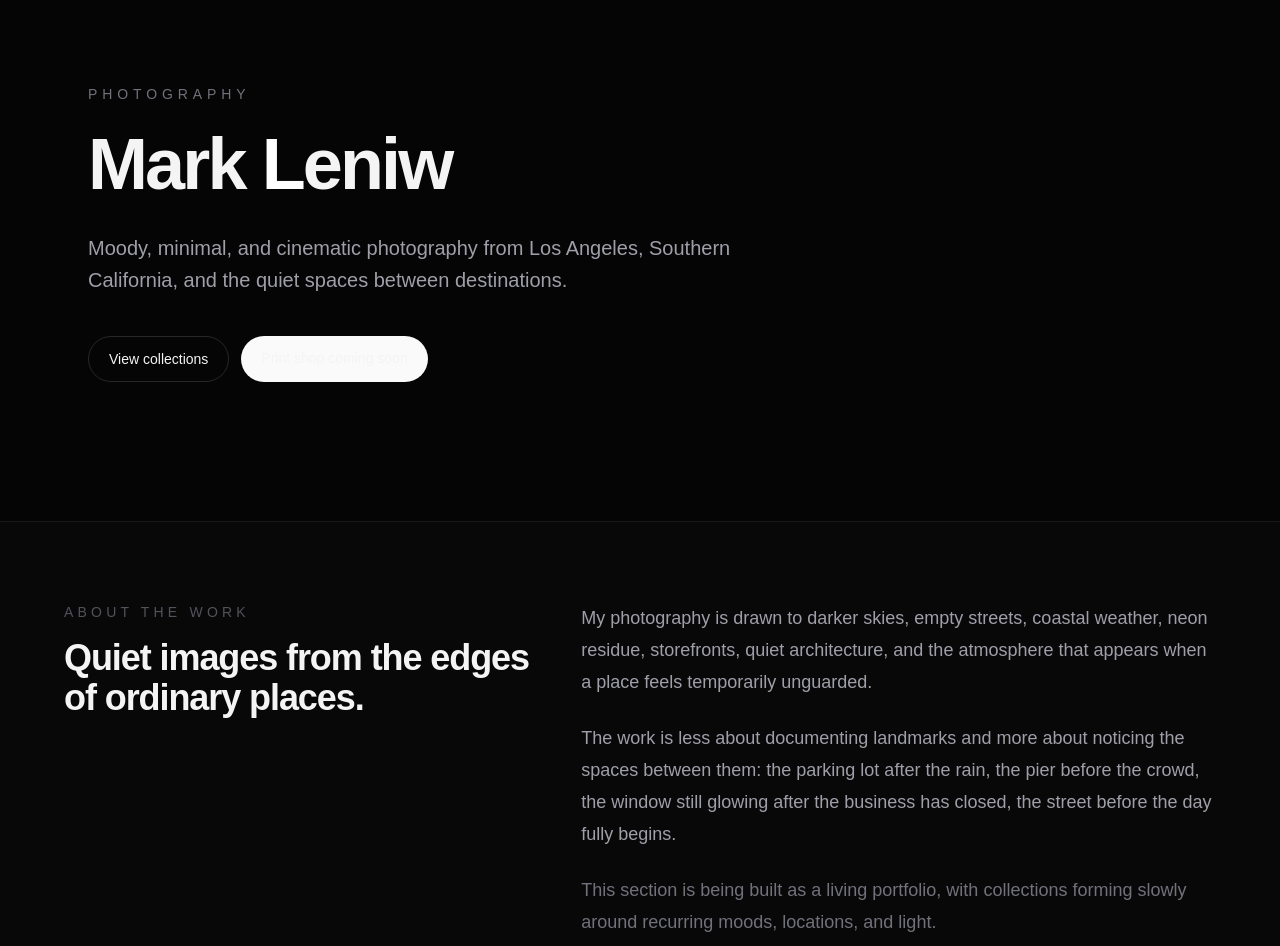
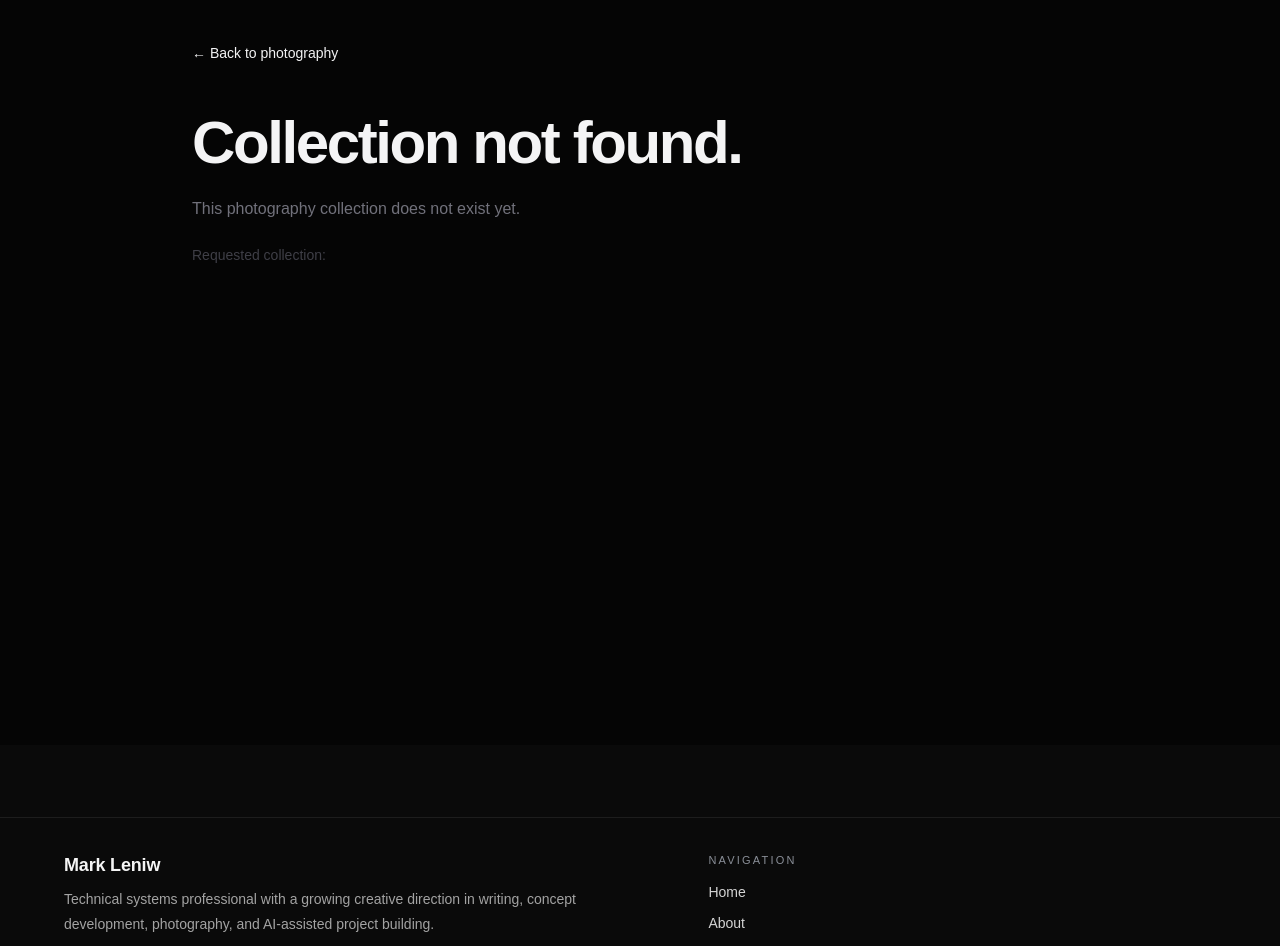
Before and after one commit to mark-leniw/personal-site, a Next.js app: page /photography in a window 1280 px wide. Shown: the part 140-1086 px from the top of the page. Built offline with nearby package versions, Linux system fonts and the light colour scheme.

Commit message:
Small site update

```diff
--- a/app/photography/page.tsx
+++ b/app/photography/page.tsx
@@ -1,171 +1,151 @@
 import { DarkImage } from "@/components/photography/dark-image";
+import { PhotoGrid } from "@/components/photography/photo-grid";
 import { SectionHeading } from "@/components/photography/section-heading";
-import { photographyCollections } from "@/data/photography-collections";
+import {
+  getPhotographyCollection,
+  photographyCollections,
+} from "@/data/photography-collections";
 
-const selectedDirections = [
-  "Urban shadows",
-  "Overcast routes",
-  "Storefront studies",
-  "Beach structures",
-  "Roadside scenes",
-  "Night color",
-];
+type PhotographyCollectionPageProps = {
+  params: Promise<{
+    slug: string;
+  }>;
+};
 
-export default function PhotographyPage() {
+export function generateStaticParams() {
+  return photographyCollections.map((collection) => ({
+    slug: collection.slug,
+  }));
+}
+
+export default async function PhotographyCollectionPage({
+  params,
+}: PhotographyCollectionPageProps) {
+  const { slug } = await params;
+  const collection = getPhotographyCollection(slug);
+
+  if (!collection) {
+    return (
+      <main className="min-h-screen bg-[#050505] px-6 py-24 text-zinc-100">
+        <div className="mx-auto max-w-4xl">
+          <a
+            href="/photography"
+            className="text-sm text-zinc-500 transition hover:text-zinc-300"
+          >
+            ← Back to photography
+          </a>
+
+          <h1 className="mt-12 text-4xl font-semibold tracking-[-0.04em] sm:text-6xl">
+            Collection not found.
+          </h1>
+
+          <p className="mt-6 max-w-2xl text-zinc-500">
+            This photography collection does not exist yet.
+          </p>
+
+          <p className="mt-6 text-sm text-zinc-700">
+            Requested collection: {slug}
+          </p>
+        </div>
+      </main>
+    );
+  }
+
   return (
     <main className="min-h-screen bg-[#050505] text-zinc-100">
-      <section className="mx-auto flex min-h-[72vh] max-w-6xl flex-col justify-center px-6 py-24">
-        <div className="max-w-3xl">
-          <p className="mb-6 text-sm uppercase tracking-[0.35em] text-zinc-500">
-            Photography
+      <section className="mx-auto max-w-6xl px-6 py-20">
+        <a
+          href="/photography"
+          className="text-sm text-zinc-500 transition hover:text-zinc-300"
+        >
+          ← Back to photography
+        </a>
+
+        <div className="mt-12 grid gap-12 lg:grid-cols-[1fr_1.1fr] lg:items-end">
+          <div>
+            <p className="mb-5 text-sm uppercase tracking-[0.35em] text-zinc-600">
+              {collection.status}
             </p>
 
-          <h1 className="text-5xl font-semibold tracking-[-0.04em] text-zinc-100 sm:text-7xl">
-            Mark <span className="text-white">L</span>eniw
+            <h1 className="text-5xl font-semibold tracking-[-0.05em] text-zinc-100 sm:text-7xl">
+              {collection.title}
             </h1>
 
             <p className="mt-8 max-w-2xl text-xl leading-8 text-zinc-400">
-            Moody, minimal, and cinematic photography from Los Angeles,
-            Southern California, and the quiet spaces between destinations.
+              {collection.description}
             </p>
+          </div>
 
-          <div className="mt-10 flex flex-wrap gap-3">
-            <a
-              href="#collections"
-              className="rounded-full border border-zinc-800 px-5 py-3 text-sm text-zinc-300 transition hover:border-zinc-500 hover:bg-zinc-900"
-            >
-              View collections
-            </a>
-
-            <a
-              href="#prints"
-              className="rounded-full bg-zinc-50 px-5 py-3 text-sm font-medium text-black-300 transition hover:bg-gray"
-            >
-              Print shop coming soon
-            </a>
-          </div>
+          <DarkImage
+            src={collection.coverImage}
+            alt={`${collection.title} cover`}
+            className="h-[28rem] rounded-3xl border border-zinc-900"
+            imageClassName="opacity-85"
+          />
         </div>
       </section>
 
       <section className="border-t border-zinc-900 bg-[#080808] px-6 py-20">
-        <div className="mx-auto grid max-w-6xl gap-12 md:grid-cols-[0.85fr_1.15fr]">
+        <div className="mx-auto grid max-w-6xl gap-12 md:grid-cols-[0.8fr_1.2fr]">
           <SectionHeading
-            eyebrow="About the work"
-            title="Quiet images from the edges of ordinary places."
+            eyebrow="Mood"
+            title="What this collection is chasing."
           />
 
-          <div className="space-y-6 text-lg leading-8 text-zinc-400">
-            <p>
-              My photography is drawn to darker skies, empty streets, coastal
-              weather, neon residue, storefronts, quiet architecture, and the
-              atmosphere that appears when a place feels temporarily unguarded.
+          <p className="max-w-3xl text-xl leading-9 text-zinc-400">
+            {collection.mood}
           </p>
-
-            <p>
-              The work is less about documenting landmarks and more about
-              noticing the spaces between them: the parking lot after the rain,
-              the pier before the crowd, the window still glowing after the
-              business has closed, the street before the day fully begins.
-            </p>
-
-            <p className="text-zinc-500">
-              This section is being built as a living portfolio, with
-              collections forming slowly around recurring moods, locations, and
-              light.
-            </p>
-          </div>
         </div>
       </section>
 
-      <section
-        id="collections"
-        className="border-t border-zinc-900 bg-[#050505] px-6 py-20"
-      >
+      <section className="border-t border-zinc-900 bg-[#050505] px-6 py-20">
         <div className="mx-auto max-w-6xl">
           <SectionHeading
-            eyebrow="Collections"
-            title="Built as routes, moods, and recurring obsessions."
-            className="mb-12 max-w-2xl"
+            eyebrow="Gallery"
+            title="Selected images."
+            description="Early selects, studies, and future print candidates from this collection."
+            className="mb-10 max-w-3xl"
           />
 
-          <div className="grid gap-6 md:grid-cols-3">
-            {photographyCollections.map((collection) => (
-              <a
-                key={collection.slug}
-                href={`/photography/${collection.slug}`}
-                className="group rounded-3xl border border-zinc-900 bg-zinc-950/50 p-5 transition duration-500 hover:border-zinc-700 hover:bg-zinc-950"
-              >
-                <DarkImage
-                  src={collection.coverImage}
-                  alt={`${collection.title} preview`}
-                  className="mb-10 h-56 rounded-2xl border border-zinc-900"
-                  imageClassName="opacity-80 transition duration-700 group-hover:scale-105 group-hover:opacity-100"
+          <PhotoGrid
+            photos={collection.photos}
+            collectionSlug={collection.slug}
           />
-
-                <p className="mb-3 text-xs uppercase tracking-[0.25em] text-zinc-600">
-                  {collection.status}
-                </p>
-
-                <h3 className="text-2xl font-medium tracking-[-0.03em] text-zinc-100">
-                  {collection.title}
-                </h3>
-
-                <p className="mt-4 leading-7 text-zinc-500 transition group-hover:text-zinc-400">
-                  {collection.description}
-                </p>
-
-                <p className="mt-8 text-sm text-zinc-600 transition group-hover:text-zinc-400">
-                  View collection →
-                </p>
-              </a>
-            ))}
-          </div>
         </div>
       </section>
 
-      <section className="border-t border-zinc-900 bg-[#080808] px-6 py-20">
-        <div className="mx-auto grid max-w-6xl gap-12 md:grid-cols-[0.9fr_1.1fr]">
+      <section className="border-t border-zinc-900 px-6 py-20">
+        <div className="mx-auto grid max-w-6xl gap-6 md:grid-cols-[1.1fr_0.9fr]">
+          <div className="rounded-3xl border border-zinc-900 bg-black p-8 sm:p-10">
             <SectionHeading
-            eyebrow="Selected direction"
-            title="The work should feel quiet before it feels commercial."
+              eyebrow="Prints"
+              title="Prints from this collection will be available later."
+              description="Once the final selects are reviewed for sharpness, tone, crop, and print quality, this section can show available images, sizes, paper options, and purchase links."
             />
+          </div>
 
-          <div className="grid gap-3 sm:grid-cols-2">
-            {selectedDirections.map((item) => (
-              <div
-                key={item}
-                className="rounded-2xl border border-zinc-900 bg-zinc-950/70 px-5 py-4 text-zinc-400"
-              >
-                {item}
-              </div>
-            ))}
-          </div>
-        </div>
-      </section>
-
-      <section
-        id="prints"
-        className="border-t border-zinc-900 bg-[#050505] px-6 py-20"
-      >
-        <div className="mx-auto max-w-6xl rounded-3xl border border-zinc-900 bg-black p-8 sm:p-10">
-          <p className="mb-4 text-sm uppercase tracking-[0.3em] text-zinc-500">
-            Prints
+          <div className="rounded-3xl border border-zinc-900 bg-zinc-950/70 p-8 sm:p-10">
+            <p className="mb-4 text-sm uppercase tracking-[0.3em] text-zinc-600">
+              Inquiries
             </p>
 
-          <h2 className="max-w-3xl text-3xl font-semibold tracking-[-0.03em] text-zinc-100 sm:text-4xl">
-            A print shop will be added when the first collection is ready.
+            <h2 className="text-3xl font-semibold tracking-[-0.03em] text-zinc-100 sm:text-4xl">
+              Interested in a piece from this series?
             </h2>
 
-          <p className="mt-6 max-w-2xl leading-7 text-zinc-500">
-            The first print-ready images should be carefully reviewed for
-            sharpness, noise, crop, export size, color consistency, and whether
-            the photograph still holds up after repeated viewing.
+            <p className="mt-6 leading-7 text-zinc-500">
+              Until the print shop is live, this can point visitors toward
+              direct contact for print interest, licensing, or private
+              inquiries.
             </p>
 
-          <p className="mt-6 text-sm text-zinc-600">
-            Planned future flow: photo collection → selected print → size
-            options → print partner → checkout.
-          </p>
+            <a
+              href="/contact"
+              className="mt-8 inline-flex rounded-full border border-zinc-800 px-5 py-3 text-sm text-zinc-300 transition hover:border-zinc-500 hover:bg-zinc-900"
+            >
+              Contact about this collection
+            </a>
+          </div>
         </div>
       </section>
     </main>
--- a/data/photography-collections.ts
+++ b/data/photography-collections.ts
@@ -23,8 +23,6 @@ export const photographyCollections: PhotographyCollection[] = [
       "Monochrome streets, hard shadows, deep blacks, lonely storefronts, parking lots, alleys, old signs, glass, concrete, and the feeling that Los Angeles is holding something back.",
     notes: [
       "This is the main home for black-and-white and monochrome Los Angeles work.",
-      "Best for strong contrast, lonely compositions, graphic shadows, and cinematic urban frames.",
-      "Likely one of the strongest first candidates for a finished print collection.",
     ],
     photos: [
       {
```
Lines whose indentation alone changed are shown as unchanged.
